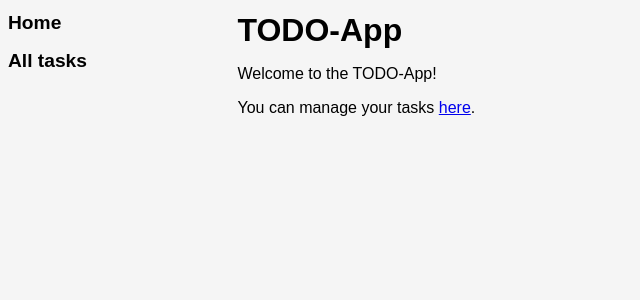
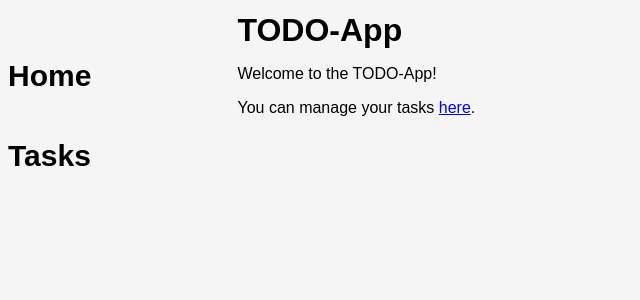
Before and after one commit to mmerklinger/todo-app, a Python web app: template todo_app/templates/index.html in a window 1280 px wide. Shown: the part 72-372 px from the top of the page, without its empty margins (0-640 px from the left). Run offline with Jinja, Linux system fonts and the light colour scheme; the template is opened without the code that fills it, so the values that code supplies are empty.

Commit message:
Adapt menu to wireframes

```diff
--- a/todo_app/static/styles.css
+++ b/todo_app/static/styles.css
@@ -178,6 +178,7 @@ table, th, td {
     grid-column: 1 / 4;
     display: none;
     text-align: center;
+    padding-top: 3.5rem;
 }
 
 .content {
@@ -223,26 +224,31 @@ table, th, td {
 
 /* menu */
 
-.menu > nav > a {
-    font-size: 1.2em;
-    line-height: 2em;
+.menu > nav > ul > li {
+    margin-bottom: 3rem;
+}
+
+.menu > nav > ul > li > a {
+    font-size: 1.875rem;
+    font-style: normal;
+    line-height: 2rem;
     text-decoration: none;
     font-weight: bold;
 }
 
-.menu > nav > a:link {
+.menu > nav > ul > li > a:link {
     color: black;
 }
 
-.menu > nav > a:visited {
+.menu > nav > ul > li > a:visited {
     color: black;
 }
 
-.menu > nav > a:hover {
+.menu > nav > ul > li > a:hover {
     color: black;
 }
 
-.menu > nav > a:active {
+.menu > nav > ul > li > a:active {
     color: black;
 }
 
--- a/todo_app/templates/header.html
+++ b/todo_app/templates/header.html
@@ -26,11 +26,13 @@
             </div>
             <div class="menu">
                 <nav>
-                    <a href="{{ url_for('root.index') }}">Home</a><br>
-                    <a href="{{ url_for('tasks.get') }}">All tasks</a><br>
-                    {% if session.user_id is defined %}
-                    <a href="{{ url_for('auth.logout') }}">Logout</a>
-                    {% endif %}
+                    <ul>
+                        <li><a href="{{ url_for('root.index') }}">Home</a></li>
+                        <li><a href="{{ url_for('tasks.get') }}">Tasks</a></li>
+                        {% if session.user_id is defined %}
+                        <li><a href="{{ url_for('auth.logout') }}">Logout</a></li>
+                        {% endif %}
+                    </ul>
                 </nav>
             </div>
             <div class="content">
```
